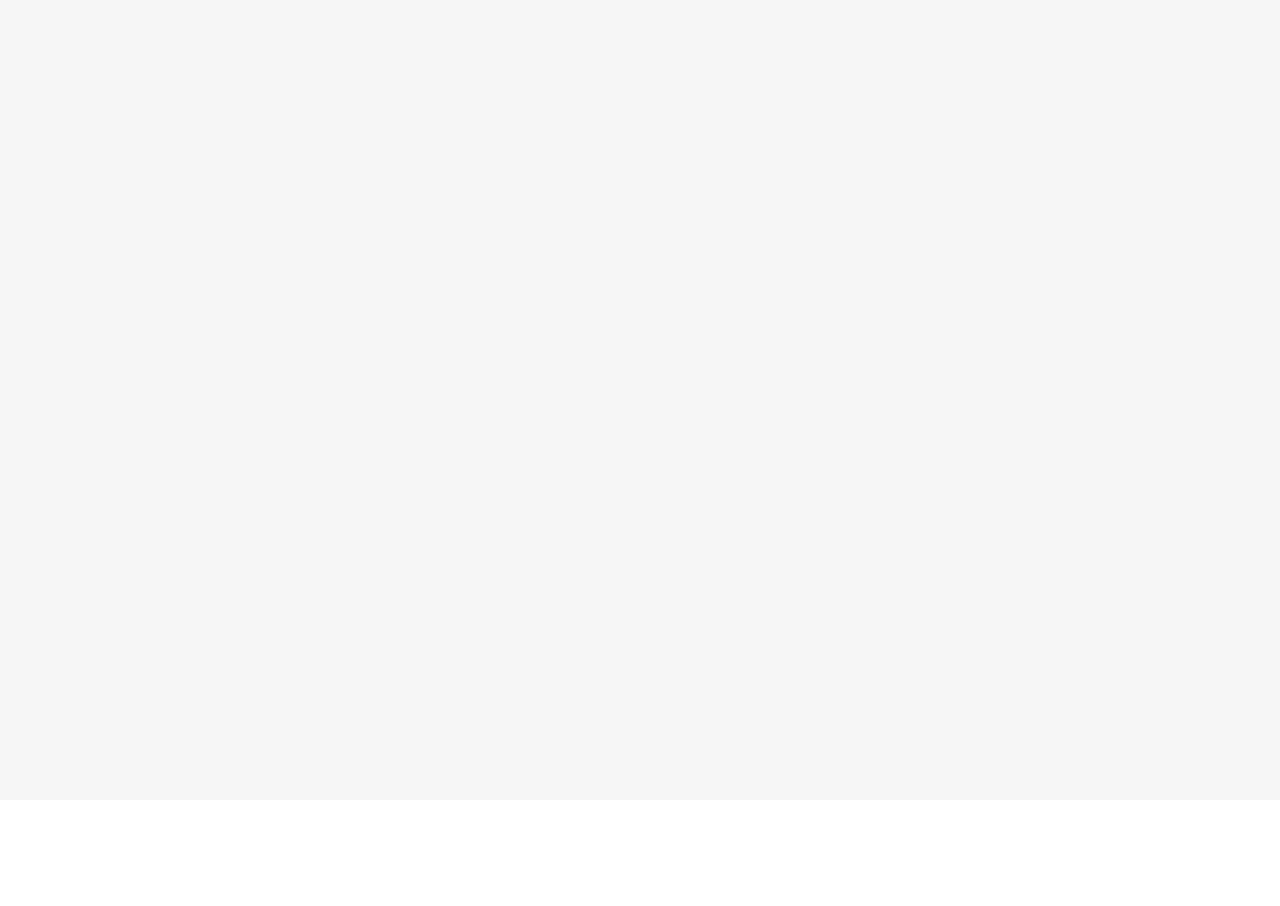
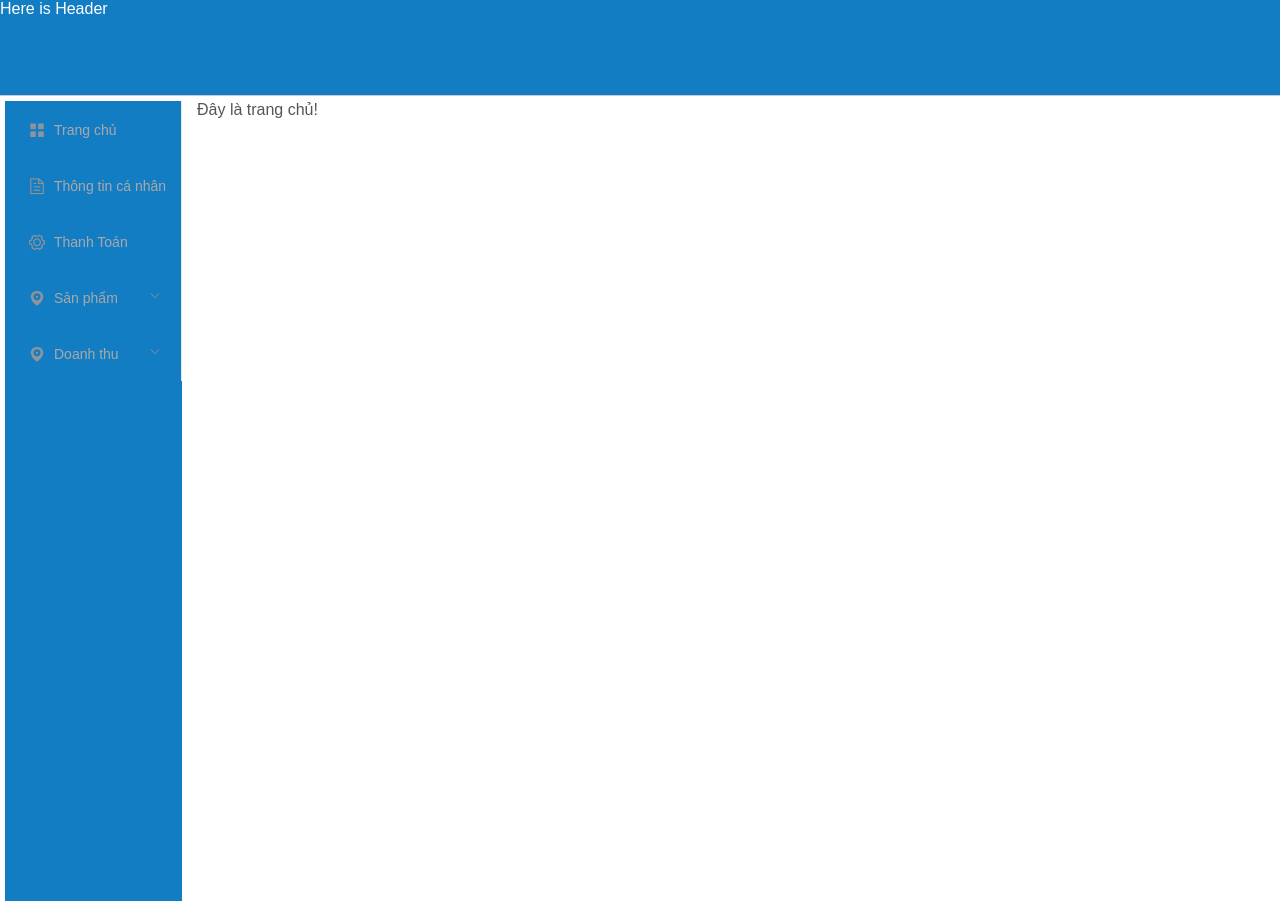
Before and after one commit to heophay/manage-website-FE, a Nuxt app: page /home/1 in a window 1280 px wide. Before the commit this address had no page. Before the commit the page ends 800 px from the top, so only its background shows below. Built offline with nearby package versions, Linux system fonts and the light colour scheme.

Commit message:
Add layout & aside

```diff
--- a/assets/defaults.scss
+++ b/assets/scss/_variables.scss
@@ -1,7 +1,9 @@
 :root {
   --text-color-primary: #555;
-  --color-primary: #0dd2bb;
+  --color-primary: #137dc4;
 }
+
+$color-white: #fff;
 
 * {
   margin: 0;
@@ -12,7 +14,7 @@
 }
 
 .app {
-  background-color: #cccccc2e;
+  background-color: #fff;
   min-height: 100vh;
   color: var(--text-color-primary);
 }
--- /dev/null
+++ b/components/Aside.vue
@@ -0,0 +1,62 @@
+<template>
+  <div :class="$style.aside">
+    <el-menu
+      class="el-menu-vertical-demo"
+      background-color="#137dc4"
+      text-color="#aba8a8"
+      active-text-color="#fff">
+      <el-menu-item index="1">
+        <i class="el-icon-menu"></i>
+        <span>Trang chủ</span>
+      </el-menu-item>
+      <el-menu-item index="2">
+        <i class="el-icon-document"></i>
+        <span>Thông tin cá nhân</span>
+      </el-menu-item>
+      <el-menu-item index="3">
+        <i class="el-icon-setting"></i>
+        <span>Thanh Toán</span>
+      </el-menu-item>
+
+
+      <el-submenu index="4">
+        <template slot="title">
+          <i class="el-icon-location"></i>
+          <span>Sản phẩm</span>
+        </template>
+        <el-menu-item-group>
+          <el-menu-item index="4-1">Danh sách</el-menu-item>
+          <el-menu-item index="4-2">Thêm sản phẩm</el-menu-item>
+          <el-menu-item index="4-3">Thông tin sản phẩm</el-menu-item>
+        </el-menu-item-group>
+      </el-submenu>
+
+      <el-submenu index="5">
+        <template slot="title">
+          <i class="el-icon-location"></i>
+          <span>Doanh thu</span>
+        </template>
+        <el-menu-item-group>
+          <el-menu-item index="5-1">Danh sách đơn hàng</el-menu-item>
+          <el-menu-item index="5-2">Thống kê</el-menu-item>
+        </el-menu-item-group>
+      </el-submenu>
+    </el-menu>
+  </div>
+</template>
+
+<script>
+export default {
+  name: 'AsidePage'
+}
+</script>
+
+<style lang="scss" module>
+.aside {
+  background-color: var(--color-primary);
+  color: #fff;
+  height: 100vh;
+  margin-right: 15px;
+
+}
+</style>
--- /dev/null
+++ b/components/Header.vue
@@ -0,0 +1,22 @@
+<template>
+  <div :class="$style.header">
+    <el-row>
+      <el-col :span="24">
+        <span>Here is Header</span>
+      </el-col>
+    </el-row>
+  </div>
+</template>
+
+<script>
+export default {
+  name: 'HeaderPage'
+}
+</script>
+
+<style lang="scss" module>
+@import "@/assets/scss/variables";
+.header {
+  color: #fff;
+}
+</style>
--- /dev/null
+++ b/layouts/MainLayout.vue
@@ -0,0 +1,22 @@
+<template>
+  <el-container class="app">
+    <el-header height="12vh"><Header /></el-header>
+    <Nuxt />
+  </el-container>
+</template>
+
+<script>
+export default {}
+</script>
+
+<style lang="scss" module>
+@import "@/assets/scss/variables";
+:global {
+  .el-header {
+    background-color: #137dc4;
+    padding: 0;
+    border-bottom: 1px solid #ccc;
+  }
+
+}
+</style>
--- a/layouts/default.vue
+++ b/layouts/default.vue
@@ -1,5 +1,6 @@
 <template>
   <div class="app">
+    <Header />
     <Nuxt />
   </div>
 </template>
@@ -7,6 +8,5 @@
 <script>
 export default {
   name: 'ManageApp',
-  setup() {},
 }
 </script>
--- a/nuxt.config.js
+++ b/nuxt.config.js
@@ -15,7 +15,7 @@ export default {
   },
 
   // Global CSS: https://go.nuxtjs.dev/config-css
-  css: ['element-ui/lib/theme-chalk/index.css', '@/assets/defaults.scss'],
+  css: ['element-ui/lib/theme-chalk/index.css', '@/assets/scss/_variables.scss'],
 
   // Plugins to run before rendering page: https://go.nuxtjs.dev/config-plugins
   plugins: ['@/plugins/element-ui'],
--- /dev/null
+++ b/pages/_user/bills/_billid.vue
@@ -0,0 +1,26 @@
+<template>
+  <div>
+    <div>
+      {{ billid }}
+      <nuxt-link class="button" :to="{ name: 'index' }">Back</nuxt-link>
+    </div>
+  </div>
+</template>
+
+<script>
+export default {
+  name:'UserPage',
+  layout: 'MainLayout',
+  data() {
+    return {
+      billid: this.$route.params.billid
+    }
+  }
+}
+</script>
+
+<style lang="scss" modules>
+.userid-page {
+  background-color: red;
+}
+</style>
--- /dev/null
+++ b/pages/home/_userid/index.vue
@@ -0,0 +1,36 @@
+<template>
+    <el-container :class="$style.home">
+      <el-aside width="15vw">
+        <Aside />
+      </el-aside>
+        <el-main>
+          <div :class="$style.mainScreen">
+            Đây là trang chủ!
+          </div>
+        </el-main>
+    </el-container>
+</template>
+
+<script>
+export default {
+  name: 'HomeUser',
+  layout: 'MainLayout',
+}
+</script>
+
+<style lang="scss" module>
+@import '@/assets/scss/variables';
+.home {
+  padding: 5px;
+  background-color: $color-white;
+  .mainScreen {
+    // background-color: #ccc;
+    height: 100%;
+  }
+}
+:global {
+  .el-main {
+    padding: 0;
+  }
+}
+</style>
--- a/pages/index.vue
+++ b/pages/index.vue
@@ -15,6 +15,7 @@
 // import axios from 'axios'
 export default {
   name: 'IndexPage',
+  layout: 'MainLayout',
 }
 </script>
 
--- a/pages/login.vue
+++ b/pages/login.vue
@@ -34,7 +34,7 @@
         </el-main>
         <el-aside width="35%">
           <div :class="$style.contentAside">
-            <span :class="$style.textHello">Hello, Tú Nhi!</span>
+            <span :class="$style.textHello">Hello, Friends!</span>
             <span :class="$style.textDescription"
               >Enter your personal details and start jouney with us</span
             >
```
